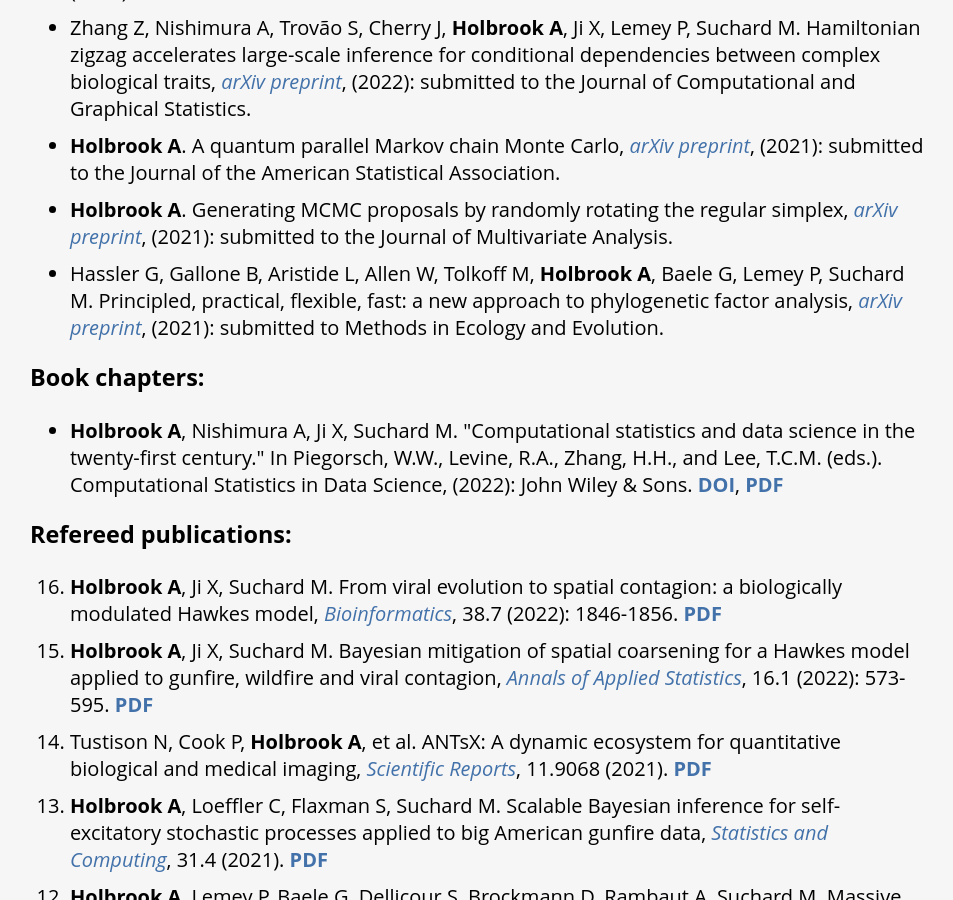
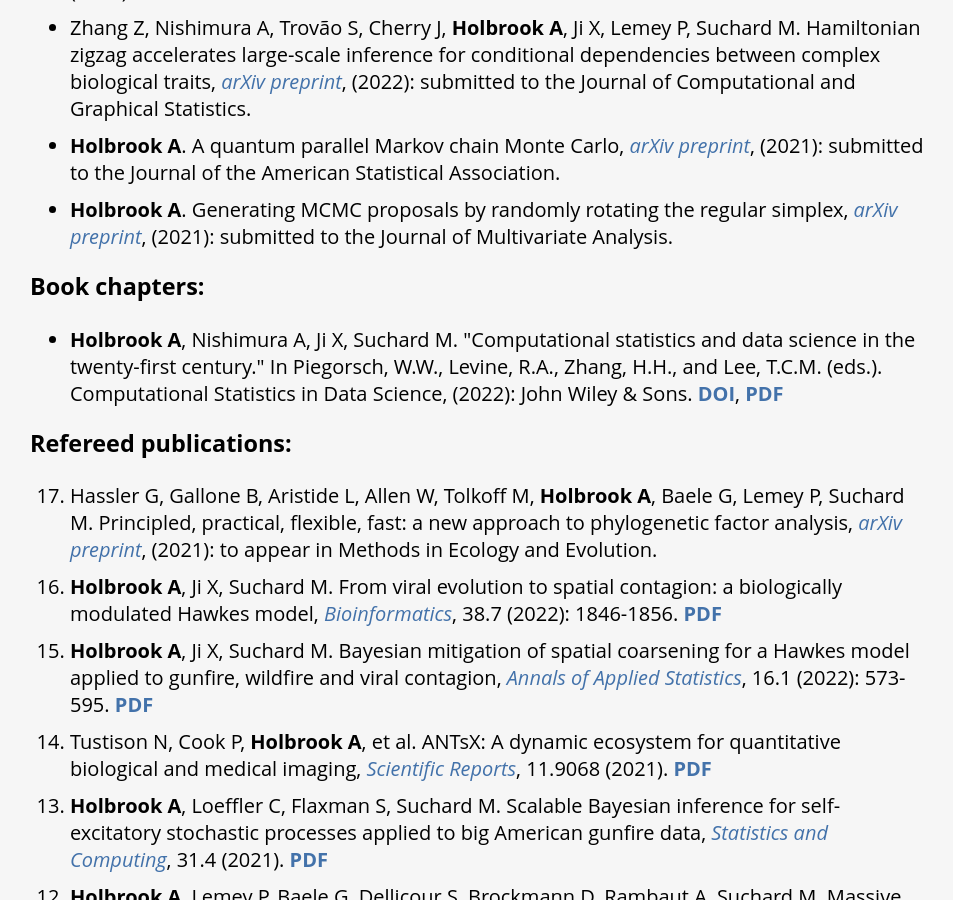
Before and after one commit to andrewjholbrook/andrewjholbrook.github.io, a Jekyll site: the page built from research.html, in a window 1280 px wide and 900 px high, scrolled down 342 px. Shown: the whole window, without its empty margins (162-1115 px from the left). Built offline with Jekyll 4.4.1, drawn with Linux system fonts in a browser that asks for light colours; a style sheet for code colours, icons or effects is not loaded; some of the changed lines change nothing that is shown.

Commit message:
Update research.html

```diff
--- a/research.html
+++ b/research.html
@@ -15,7 +15,6 @@
     <li>Zhang Z, Nishimura A, Trovão S, Cherry J, <b>Holbrook A</b>, Ji X, Lemey P, Suchard M. Hamiltonian zigzag accelerates large-scale inference for conditional dependencies between complex biological traits, <i><a href="http://arxiv.org/abs/2201.07291" target="_blank">arXiv preprint</a></i>, (2022): submitted to the Journal of Computational and Graphical Statistics.</li>
                 <li><b>Holbrook A</b>. A quantum parallel Markov chain Monte Carlo, <i><a href="http://arxiv.org/abs/2112.00212" target="_blank">arXiv preprint</a></i>, (2021): submitted to the Journal of the American Statistical Association.</li>
         <li><b>Holbrook A</b>. Generating MCMC proposals by randomly rotating the regular simplex, <i><a href="https://arxiv.org/abs/2110.06445" target="_blank">arXiv preprint</a></i>, (2021): submitted to the Journal of Multivariate Analysis.  </li>
-        <li> Hassler G, Gallone B, Aristide L, Allen W, Tolkoff M, <b>Holbrook A</b>, Baele G, Lemey P, Suchard M. Principled, practical, flexible, fast: a new approach to phylogenetic factor analysis, <i><a href="https://arxiv.org/abs/2107.01246" target="_blank">arXiv preprint</a></i>, (2021): submitted to Methods in Ecology and Evolution.
                         </ul>
 
      <h3>Book chapters:</h3>
@@ -29,6 +28,7 @@
   <h3>Refereed publications:</h3>
 
   <ol id="pubs" reversed>
+                <li> Hassler G, Gallone B, Aristide L, Allen W, Tolkoff M, <b>Holbrook A</b>, Baele G, Lemey P, Suchard M. Principled, practical, flexible, fast: a new approach to phylogenetic factor analysis, <i><a href="https://arxiv.org/abs/2107.01246" target="_blank">arXiv preprint</a></i>, (2021): to appear in Methods in Ecology and Evolution.
                             <li> <b>Holbrook A</b>, Ji X, Suchard M. From viral evolution to spatial contagion: a biologically modulated Hawkes model, <i><a href="https://doi.org/10.1093/bioinformatics/btac027" target="_blank">Bioinformatics</a></i>, 38.7 (2022): 1846-1856. <a href="papers/phyloHawkes.pdf" target="_blank"><b>PDF</b></a>
                     <li> <b>Holbrook A</b>, Ji X, Suchard M. Bayesian mitigation of spatial coarsening for a Hawkes model applied to gunfire, wildfire and viral contagion, <i><a href="http://dx.doi.org/10.1214/21-AOAS1517" target="_blank">Annals of Applied Statistics</a></i>, 16.1 (2022): 573-595. <a href="papers/spatialCoarsening.pdf" target="_blank"><b>PDF</b></a>
                             <li> Tustison N, Cook P, <b>Holbrook A</b>, et al. ANTsX: A dynamic ecosystem for quantitative biological and medical imaging, <i><a href="https://doi.org/10.1038/s41598-021-87564-6" target="_blank">Scientific Reports</a></i>, 11.9068 (2021). <a href="papers/ANTsX.pdf" target="_blank"><b>PDF</b></a>
```
